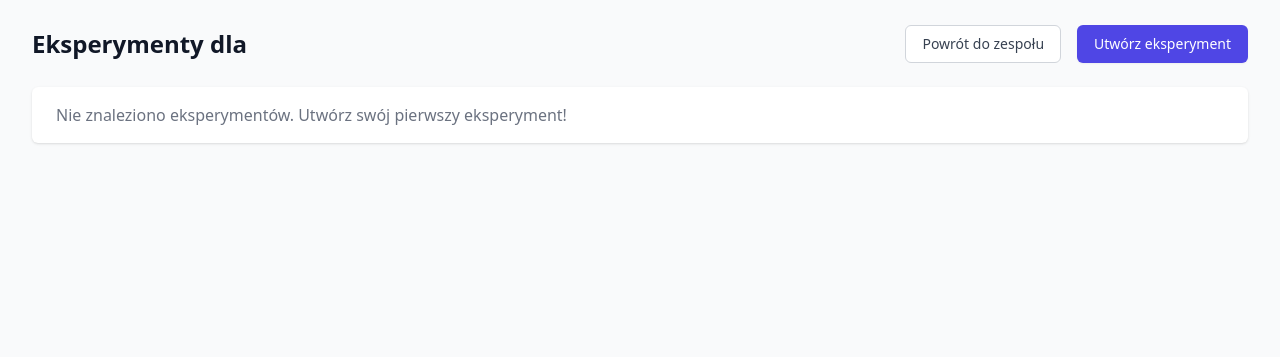
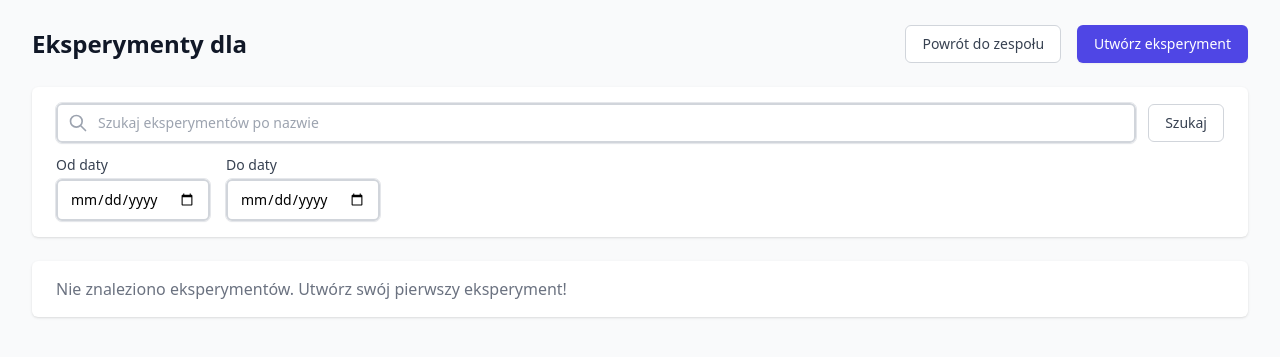
Before and after one commit to matisiekpl/bioplatform, a Django app: template core/templates/core/experiments/experiment_list.html in a window 1280 px wide. Shown: the part 107-464 px from the top of the page. Run offline with Django 4.2, Linux system fonts and the light colour scheme; the template is opened without the code that fills it, so the values that code supplies are empty; some libraries are stand-ins or nearby versions.

Commit message:
feat: add search and date filtering functionality to experiment list view and update template for enhanced user experience

```diff
--- a/core/templates/core/experiments/experiment_list.html
+++ b/core/templates/core/experiments/experiment_list.html
@@ -27,6 +27,53 @@
             Utwórz eksperyment
         </a>
         {% endif %}
+    </div>
+</div>
+
+<div class="bg-white shadow overflow-hidden sm:rounded-md mb-6">
+    <div class="px-4 py-4 sm:px-6">
+        <form method="get" action="{% url 'experiment_list' team_id=team.id %}">
+            <div class="flex items-center">
+                <div class="flex-grow">
+                    <label for="search" class="sr-only">Szukaj eksperymentów</label>
+                    <div class="relative rounded-md shadow-sm">
+                        <div class="absolute inset-y-0 left-0 pl-3 flex items-center pointer-events-none">
+                            <svg class="h-5 w-5 text-gray-400" fill="none" viewBox="0 0 24 24" stroke="currentColor">
+                                <path stroke-linecap="round" stroke-linejoin="round" stroke-width="2" d="M21 21l-6-6m2-5a7 7 0 11-14 0 7 7 0 0114 0z"></path>
+                            </svg>
+                        </div>
+                        <input type="text" name="search" id="search" value="{{ search }}" class="focus:ring-indigo-500 focus:border-indigo-500 block w-full pl-10 sm:text-sm border-gray-300 rounded-md py-2 border-2 outline outline-1 outline-gray-200 focus:outline-1 focus:outline-indigo-400" placeholder="Szukaj eksperymentów po nazwie">
+                    </div>
+                </div>
+                <div class="ml-3">
+                    <button type="submit" class="inline-flex items-center px-4 py-2 border border-gray-300 text-sm font-medium rounded-md text-gray-700 bg-white hover:bg-gray-50 focus:outline-none focus:ring-2 focus:ring-offset-2 focus:ring-indigo-500">
+                        Szukaj
+                    </button>
+                </div>
+                {% if search or date_from or date_to %}
+                <div class="ml-3">
+                    <a href="{% url 'experiment_list' team_id=team.id %}" class="inline-flex items-center px-4 py-2 border border-gray-300 text-sm font-medium rounded-md text-gray-700 bg-white hover:bg-gray-50 focus:outline-none focus:ring-2 focus:ring-offset-2 focus:ring-indigo-500">
+                        Wyczyść
+                    </a>
+                </div>
+                {% endif %}
+            </div>
+
+            <div class="mt-3 flex items-center gap-4">
+                <div>
+                    <label for="date_from" class="block text-sm font-medium text-gray-700">Od daty</label>
+                    <div class="mt-1">
+                        <input type="date" name="date_from" id="date_from" value="{{ date_from }}" class="shadow-sm focus:ring-indigo-500 focus:border-indigo-500 block w-full sm:text-sm border-gray-300 rounded-md border-2 outline outline-1 outline-gray-200 focus:outline-1 focus:outline-indigo-400 px-3 py-2">
+                    </div>
+                </div>
+                <div>
+                    <label for="date_to" class="block text-sm font-medium text-gray-700">Do daty</label>
+                    <div class="mt-1">
+                        <input type="date" name="date_to" id="date_to" value="{{ date_to }}" class="shadow-sm focus:ring-indigo-500 focus:border-indigo-500 block w-full sm:text-sm border-gray-300 rounded-md border-2 outline outline-1 outline-gray-200 focus:outline-1 focus:outline-indigo-400 px-3 py-2">
+                    </div>
+                </div>
+            </div>
+        </form>
     </div>
 </div>
 
```
Also changed, not shown: core/views/experiments.py (+33 -1 lines).
